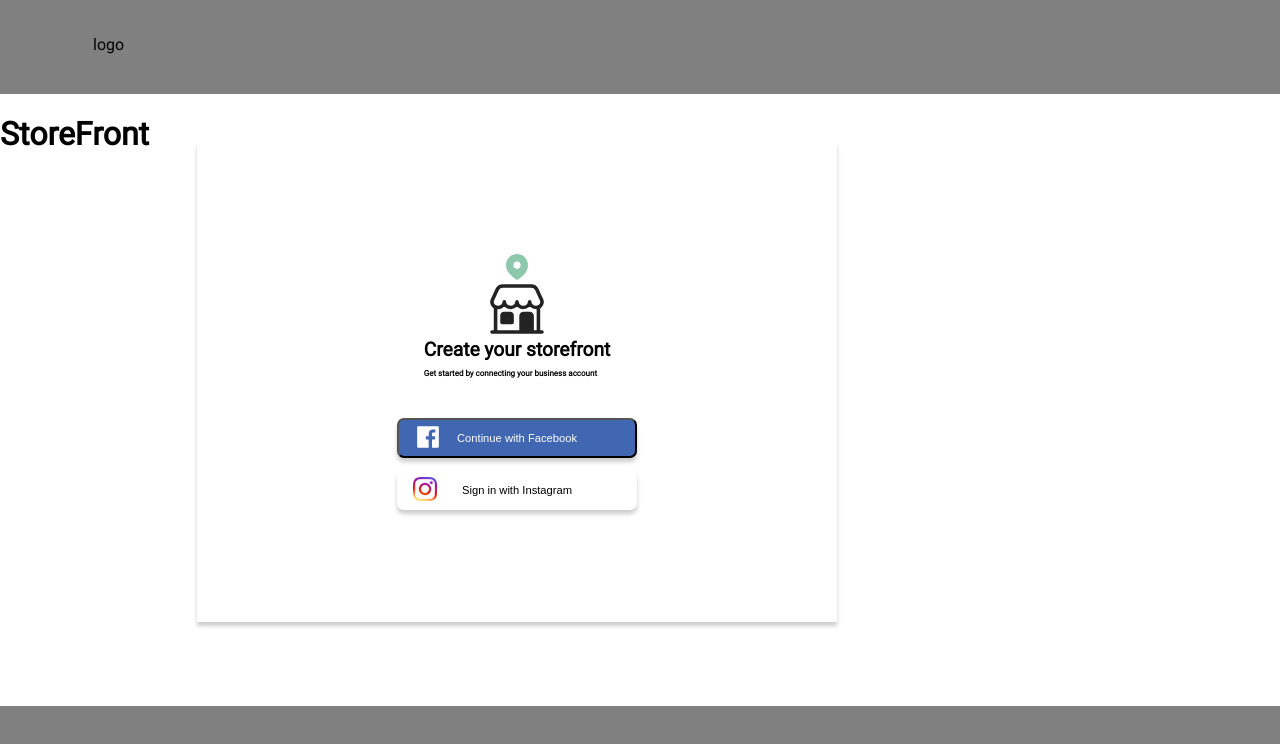
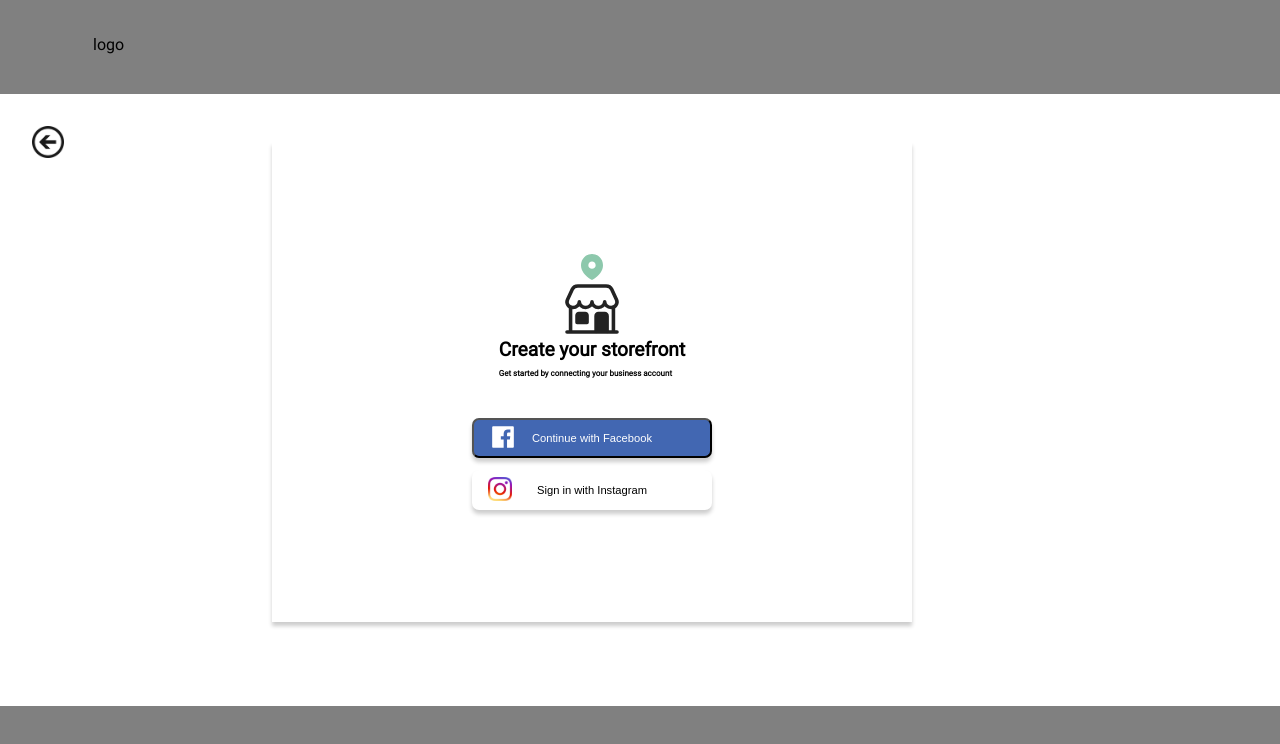
Before and after one commit to ashychiu/locally-social-media-directory, a React (Create React App) app: page /auth in a window 1280 px wide. Shown: the top 744 px of the page. Built offline with nearby package versions, Linux system fonts and the light colour scheme.

Commit message:
Completed StoreFront Page

```diff
--- a/src/Pages/StoreFront/StoreFront.jsx
+++ b/src/Pages/StoreFront/StoreFront.jsx
@@ -1,12 +1,13 @@
 import React from "react";
 import "./StoreFront.scss";
 import Logo from "../../assets/icons/logoblack.svg";
+import Back from "../../assets/icons/backarrow.png";
 
 function StoreFront() {
   return (
     <>
       <div className="storefront">
-        <h1> StoreFront</h1>
+        <button className="storefront__back"></button>
         <div className="storefront__card">
           <img src={Logo} alt="Logo" />
           <div className="storefront__card__heading">
--- a/src/Pages/StoreFront/StoreFront.scss
+++ b/src/Pages/StoreFront/StoreFront.scss
@@ -1,5 +1,18 @@
 .storefront {
   display: flex;
+
+  &__back {
+    display: flex;
+    background-image: url("../../assets/icons/backarrow.png");
+    background-size: 20%;
+    background-repeat: no-repeat;
+    width: 10rem;
+    padding: 5rem;
+    height: 0.4rem;
+    background-color: white;
+    border: none;
+    margin: 2rem;
+  }
   &__card {
     display: flex;
     flex-direction: column;
```
Also changed, not shown: src/assets/icons/backarrow.png (added).
